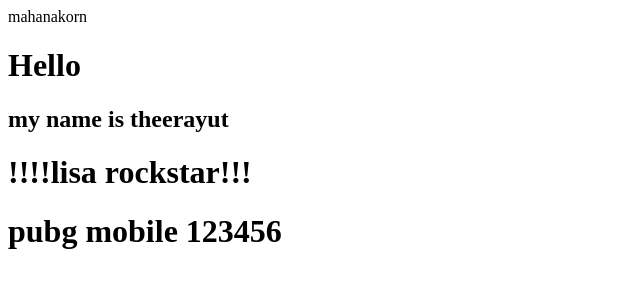
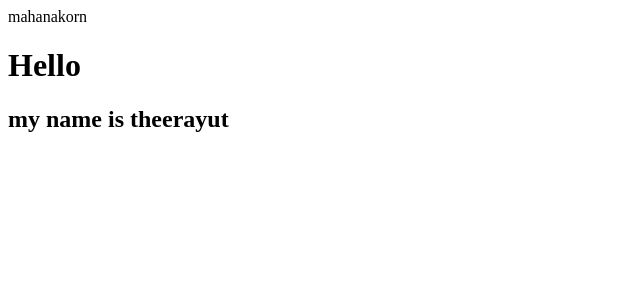
Before and after one commit to 6611850006/lab2_1, a plain HTML site: page index.html in a window 1280 px wide. Shown: the whole page, without its empty margins (0-640 px from the left). Drawn offline with Linux system fonts and the light colour scheme.

Commit message:
Update index.html

```diff
--- a/index.html
+++ b/index.html
@@ -4,7 +4,6 @@
         <h1>Hello </h1>
         <h2>my name is theerayut</h2>
 
-        <h1>!!!!lisa rockstar!!!</h1>
-        <h1>pubg mobile 123456</h1>
+
     </body>
 </html>
```
